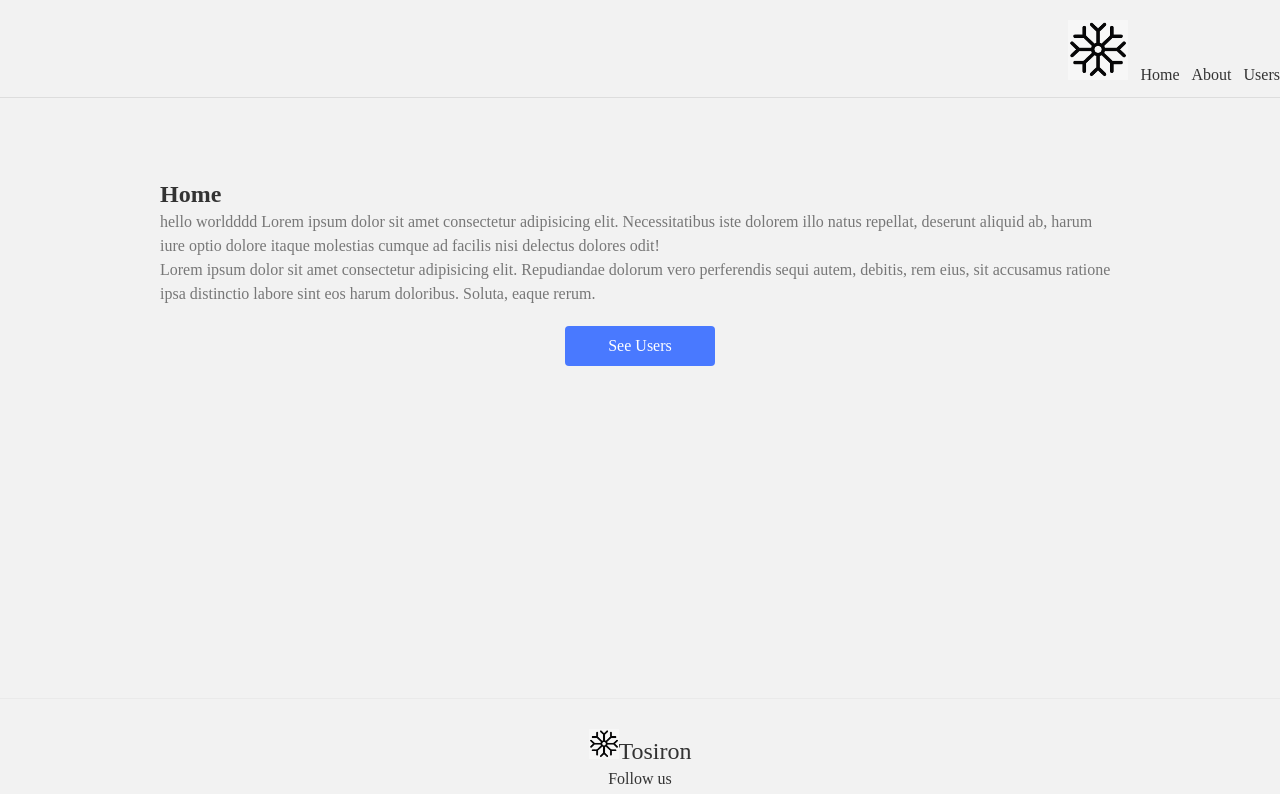
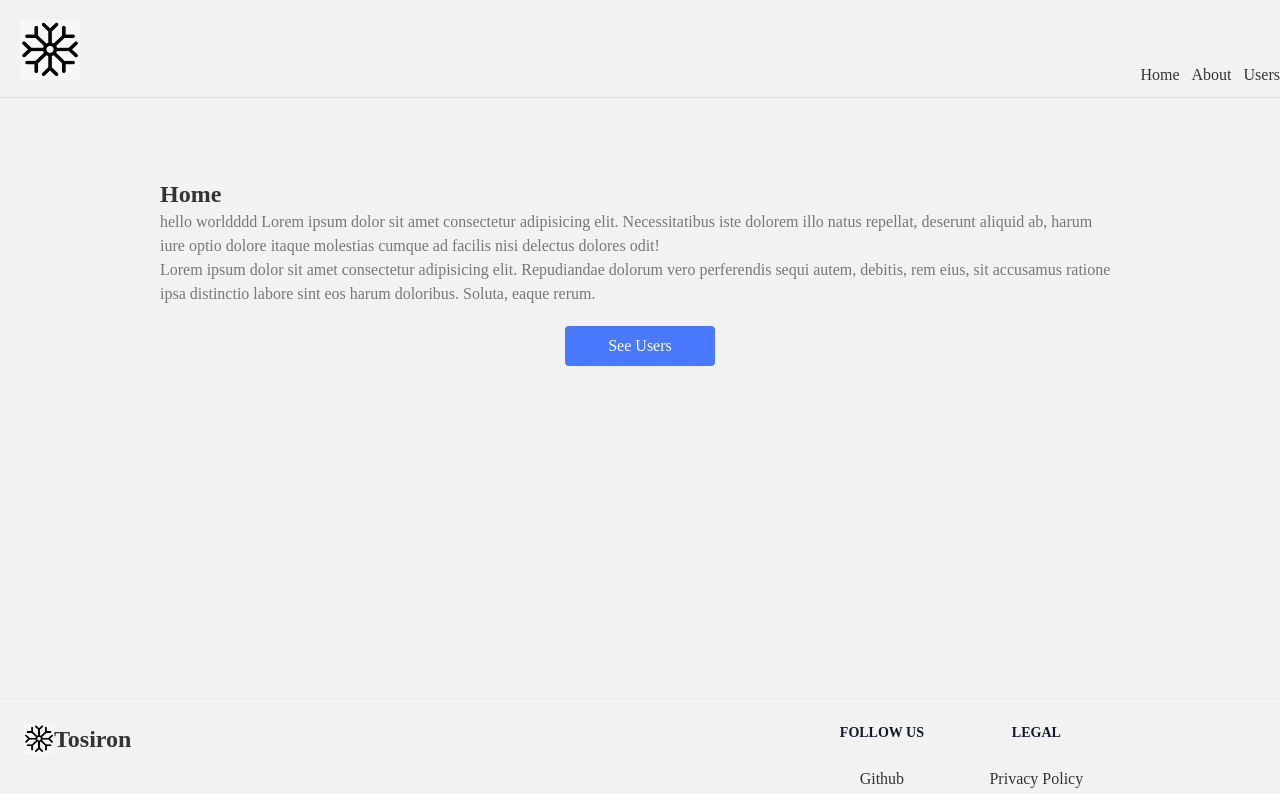
Before and after one commit to tosibinaronmuro/simple-next.js-website, a Next.js app: page / in a window 1280 px wide. Shown: the top 794 px of the page. Built offline with nearby package versions, Linux system fonts and the light colour scheme.

Commit message:
tailwind

```diff
--- a/tailwind.config.js
+++ b/tailwind.config.js
@@ -1,7 +1,14 @@
 module.exports = {
-  purge: ["./pages/**/*.js", "./components/**/*.js"],
+  content: [
+    "./pages/**/*.{js,ts,jsx,tsx}",
+    "./Components/**/*.{js,ts,jsx,tsx}",
+
+  ],
   theme: {
     extend: {},
   },
-  plugins: [],
+  plugins: [
+
+]
+
 }
```
